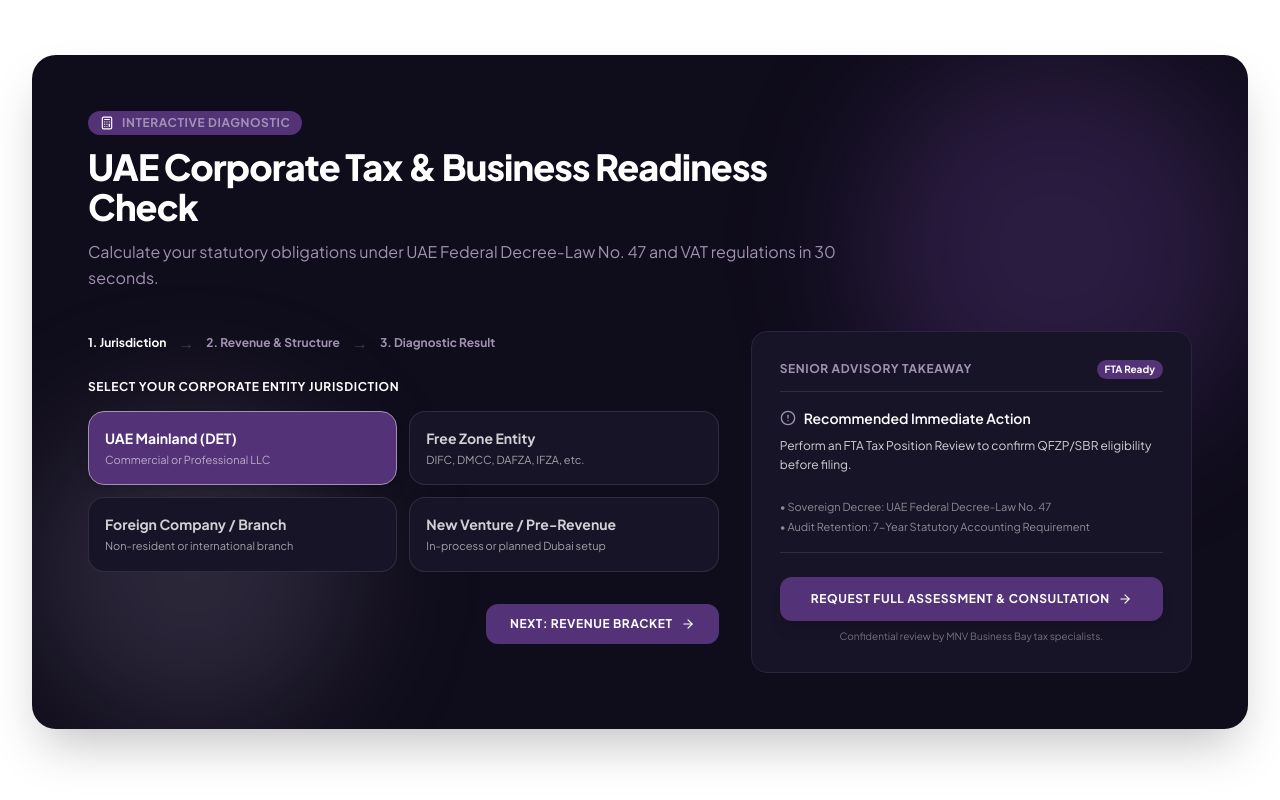
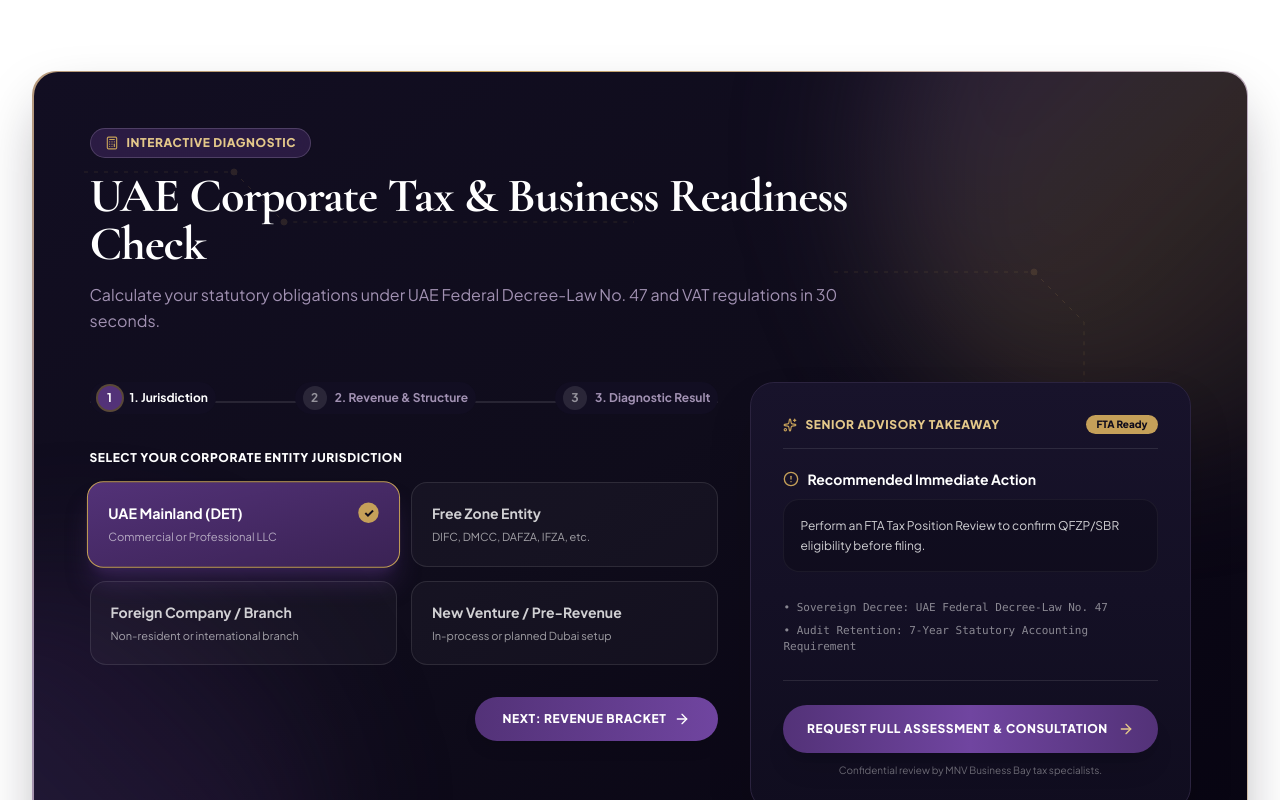
Before and after one commit to yaratul/mnv-associates-concept, a Next.js app: page / in a window 1280 px wide. Shown: the part 2840-3640 px from the top of the page. Built offline with nearby package versions, Linux system fonts and the light colour scheme.

Commit message:
feat(ui): update TaxReadinessWidget with dark aurora background and circuit lines

```diff
--- a/components/TaxReadinessWidget.tsx
+++ b/components/TaxReadinessWidget.tsx
@@ -1,7 +1,7 @@
 "use client";
 
 import { useState } from "react";
-import { Calculator, ArrowRight, RotateCcw, AlertCircle, FileCheck2 } from "lucide-react";
+import { Calculator, ArrowRight, RotateCcw, AlertCircle, FileCheck2, Sparkles, Check } from "lucide-react";
 
 interface TaxReadinessWidgetProps {
   onOpenConsultationWithData: (summary: string) => void;
@@ -51,18 +51,45 @@ export default function TaxReadinessWidget({ onOpenConsultationWithData }: TaxRe
   };
 
   return (
-    <section id="tax-readiness" className="py-20 bg-white border-b border-[#EBE5F1] relative">
+    <section id="tax-readiness" className="py-24 bg-white border-b border-[#EBE5F1] relative">
       <div className="max-w-7xl mx-auto px-4 sm:px-6 lg:px-8">
-        <div className="rounded-3xl bg-[#0F0C1B] text-white p-8 sm:p-12 lg:p-14 shadow-2xl relative overflow-hidden">
-          <div className="absolute top-0 right-0 w-96 h-96 bg-[#533278]/40 blur-3xl pointer-events-none rounded-full" />
-          <div className="absolute bottom-0 left-0 w-80 h-80 bg-[#A191B2]/20 blur-3xl pointer-events-none rounded-full" />
+        {/* Exterior Rotating Conic Light Border Container */}
+        <div className="conic-border-glow-dark p-[1.5px] rounded-3xl shadow-[0_25px_60px_-15px_rgba(15,12,27,0.4)]">
+          <div className="rounded-3xl bg-gradient-to-br from-[#120E22] via-[#0F0C1B] to-[#080512] text-white p-8 sm:p-12 lg:p-14 relative overflow-hidden">
+            {/* Layer 1: Aurora Flow Gradients */}
+            <div
+              className="absolute -top-40 -right-40 w-[550px] h-[550px] bg-gradient-to-br from-[#533278]/40 via-[#C5A059]/20 to-transparent blur-3xl pointer-events-none rounded-full animate-blob-1"
+              aria-hidden="true"
+            />
+            <div
+              className="absolute -bottom-40 -left-40 w-[500px] h-[500px] bg-gradient-to-tr from-[#245788]/30 via-[#533278]/25 to-transparent blur-3xl pointer-events-none rounded-full animate-blob-2"
+              aria-hidden="true"
+            />
 
-          <div className="max-w-3xl space-y-3 relative z-10">
-            <div className="inline-flex items-center gap-2 px-3 py-1 rounded-full bg-[#533278] text-[#A191B2] text-xs font-bold uppercase tracking-wider">
-              <Calculator className="w-3.5 h-3.5 text-white" />
+            {/* Layer 2: Blueprint Circuit Trace Lines (SVG) */}
+            <svg
+              className="absolute inset-0 w-full h-full pointer-events-none opacity-15 stroke-[#C5A059]"
+              fill="none"
+              xmlns="http://www.w3.org/2000/svg"
+              aria-hidden="true"
+            >
+              <path
+                d="M 50 100 H 200 L 250 150 H 600 M 800 200 H 1000 L 1050 250 V 400"
+                strokeWidth="1"
+                strokeDasharray="4 6"
+              />
+              <circle cx="200" cy="100" r="3" fill="#C5A059" />
+              <circle cx="250" cy="150" r="3" fill="#C5A059" />
+              <circle cx="1000" cy="200" r="3" fill="#C5A059" />
+            </svg>
+
+            {/* Header Content */}
+            <div className="max-w-3xl space-y-3.5 relative z-10">
+              <div className="inline-flex items-center gap-2 px-3.5 py-1.5 rounded-full bg-[#533278]/40 border border-[#A191B2]/30 text-[#E4C88A] text-xs font-extrabold uppercase tracking-wider backdrop-blur-md">
+                <Calculator className="w-3.5 h-3.5 text-[#C5A059]" />
                 Interactive Diagnostic
               </div>
-            <h2 className="text-3xl sm:text-4xl font-extrabold tracking-tight text-white">
+              <h2 className="text-3xl sm:text-4xl lg:text-5xl font-extrabold tracking-tight text-white font-display">
                 UAE Corporate Tax & Business Readiness Check
               </h2>
               <p className="text-sm sm:text-base text-[#A191B2] leading-relaxed">
@@ -70,28 +97,76 @@ export default function TaxReadinessWidget({ onOpenConsultationWithData }: TaxRe
               </p>
             </div>
 
-          <div className="mt-10 grid grid-cols-1 lg:grid-cols-12 gap-8 relative z-10">
-            <div className="lg:col-span-7 space-y-6">
-              <div className="flex items-center gap-3">
+            {/* Steps & Results Grid */}
+            <div className="mt-12 grid grid-cols-1 lg:grid-cols-12 gap-8 relative z-10">
+              {/* Left Controls (7 cols) */}
+              <div className="lg:col-span-7 space-y-7">
+                {/* Connecting Step Indicator Bar */}
+                <div className="relative flex items-center justify-between pb-2">
+                  <div className="absolute top-1/2 left-0 right-0 -translate-y-1/2 h-[2px] bg-white/10 z-0" />
+                  <div
+                    className="absolute top-1/2 left-0 -translate-y-1/2 h-[2.5px] bg-gradient-to-r from-[#533278] via-[#7045A0] to-[#C5A059] z-0 transition-all duration-500 ease-[cubic-bezier(0.22,1,0.36,1)]"
+                    style={{
+                      width: step === 1 ? "0%" : step === 2 ? "50%" : "100%",
+                    }}
+                  />
+
+                  {/* Step 1 Node */}
+                  <div className="relative z-10 flex items-center gap-2 bg-[#120E22] px-2 py-1 rounded-full">
+                    <span
+                      className={`w-6 h-6 rounded-full flex items-center justify-center text-xs font-bold transition-all ${
+                        step >= 1
+                          ? "bg-[#533278] text-white ring-2 ring-[#C5A059]/40"
+                          : "bg-white/10 text-white/50"
+                      }`}
+                    >
+                      1
+                    </span>
                     <span className={`text-xs font-bold ${step === 1 ? "text-white" : "text-[#A191B2]"}`}>
                       1. Jurisdiction
                     </span>
-                <span className="text-white/20">→</span>
+                  </div>
+
+                  {/* Step 2 Node */}
+                  <div className="relative z-10 flex items-center gap-2 bg-[#120E22] px-2 py-1 rounded-full">
+                    <span
+                      className={`w-6 h-6 rounded-full flex items-center justify-center text-xs font-bold transition-all ${
+                        step >= 2
+                          ? "bg-[#533278] text-white ring-2 ring-[#C5A059]/40"
+                          : "bg-white/10 text-white/50"
+                      }`}
+                    >
+                      2
+                    </span>
                     <span className={`text-xs font-bold ${step === 2 ? "text-white" : "text-[#A191B2]"}`}>
                       2. Revenue & Structure
                     </span>
-                <span className="text-white/20">→</span>
-                <span className={`text-xs font-bold ${step === 3 ? "text-[#C5A059]" : "text-[#A191B2]"}`}>
+                  </div>
+
+                  {/* Step 3 Node */}
+                  <div className="relative z-10 flex items-center gap-2 bg-[#120E22] px-2 py-1 rounded-full">
+                    <span
+                      className={`w-6 h-6 rounded-full flex items-center justify-center text-xs font-bold transition-all ${
+                        step === 3
+                          ? "bg-[#C5A059] text-[#0F0C1B] ring-2 ring-white/50"
+                          : "bg-white/10 text-white/50"
+                      }`}
+                    >
+                      3
+                    </span>
+                    <span className={`text-xs font-bold ${step === 3 ? "text-[#E4C88A]" : "text-[#A191B2]"}`}>
                       3. Diagnostic Result
                     </span>
                   </div>
+                </div>
 
+                {/* Step 1: Jurisdiction Selector */}
                 {step === 1 && (
-                <div className="space-y-4 animate-in fade-in duration-200">
-                  <label className="text-xs font-bold text-white uppercase tracking-wider block">
+                  <div className="space-y-4 animate-in fade-in slide-in-from-left-4 duration-300">
+                    <label className="text-xs font-extrabold text-white uppercase tracking-wider block">
                       Select Your Corporate Entity Jurisdiction
                     </label>
-                  <div className="grid grid-cols-1 sm:grid-cols-2 gap-3">
+                    <div className="grid grid-cols-1 sm:grid-cols-2 gap-3.5">
                       {[
                         { id: "mainland", label: "UAE Mainland (DET)", desc: "Commercial or Professional LLC" },
                         { id: "freezone", label: "Free Zone Entity", desc: "DIFC, DMCC, DAFZA, IFZA, etc." },
@@ -102,14 +177,21 @@ export default function TaxReadinessWidget({ onOpenConsultationWithData }: TaxRe
                           key={item.id}
                           type="button"
                           onClick={() => setEntityType(item.id)}
-                        className={`p-4 rounded-2xl text-left border transition-all ${
+                          className={`relative p-5 rounded-2xl text-left border transition-all duration-300 ease-[cubic-bezier(0.22,1,0.36,1)] group ${
                             entityType === item.id
-                            ? "bg-[#533278] border-[#A191B2] text-white shadow-lg"
-                            : "bg-[#181427] border-white/10 text-white/80 hover:bg-[#2B233F]"
+                              ? "bg-gradient-to-br from-[#533278] to-[#3A2254] border-[#C5A059] text-white shadow-xl shadow-[#533278]/40 scale-[1.02]"
+                              : "bg-white/[0.03] border-white/10 text-white/80 hover:bg-white/[0.07] hover:border-[#A191B2]/50"
                           }`}
                         >
-                        <div className="text-sm font-bold">{item.label}</div>
-                        <div className="text-[11px] text-white/60 mt-1">{item.desc}</div>
+                          <div className="flex items-center justify-between">
+                            <span className="text-sm font-bold">{item.label}</span>
+                            {entityType === item.id && (
+                              <span className="w-5 h-5 rounded-full bg-[#C5A059] text-[#0F0C1B] flex items-center justify-center text-xs font-extrabold">
+                                ✓
+                              </span>
+                            )}
+                          </div>
+                          <div className="text-[11px] text-white/60 mt-1.5">{item.desc}</div>
                         </button>
                       ))}
                     </div>
@@ -118,21 +200,22 @@ export default function TaxReadinessWidget({ onOpenConsultationWithData }: TaxRe
                       <button
                         type="button"
                         onClick={() => setStep(2)}
-                      className="flex items-center gap-2 text-xs font-bold uppercase tracking-wider text-white bg-[#533278] hover:bg-[#7045A0] px-6 py-3 rounded-xl transition-all"
+                        className="flex items-center gap-2 text-xs font-extrabold uppercase tracking-wider text-white bg-gradient-to-r from-[#533278] to-[#7045A0] hover:from-[#7045A0] hover:to-[#533278] px-7 py-3.5 rounded-full transition-all duration-300 shadow-lg shimmer-sweep"
                       >
                         <span>Next: Revenue Bracket</span>
-                      <ArrowRight className="w-3.5 h-3.5" />
+                        <ArrowRight className="w-4 h-4" />
                       </button>
                     </div>
                   </div>
                 )}
 
+                {/* Step 2: Revenue Bracket & Related Parties */}
                 {step === 2 && (
-                <div className="space-y-4 animate-in fade-in duration-200">
-                  <label className="text-xs font-bold text-white uppercase tracking-wider block">
+                  <div className="space-y-4 animate-in fade-in slide-in-from-right-4 duration-300">
+                    <label className="text-xs font-extrabold text-white uppercase tracking-wider block">
                       Annual Gross Revenue (AED)
                     </label>
-                  <div className="grid grid-cols-1 sm:grid-cols-3 gap-3">
+                    <div className="grid grid-cols-1 sm:grid-cols-3 gap-3.5">
                       {[
                         { id: "tier1", label: "Below AED 375K", desc: "Startup / Micro" },
                         { id: "tier2", label: "AED 375K – 3M", desc: "Growing SME" },
@@ -142,10 +225,10 @@ export default function TaxReadinessWidget({ onOpenConsultationWithData }: TaxRe
                           key={tier.id}
                           type="button"
                           onClick={() => setRevenueTier(tier.id)}
-                        className={`p-4 rounded-2xl text-left border transition-all ${
+                          className={`relative p-4 rounded-2xl text-left border transition-all duration-300 ease-[cubic-bezier(0.22,1,0.36,1)] ${
                             revenueTier === tier.id
-                            ? "bg-[#533278] border-[#A191B2] text-white shadow-lg"
-                            : "bg-[#181427] border-white/10 text-white/80 hover:bg-[#2B233F]"
+                              ? "bg-gradient-to-br from-[#533278] to-[#3A2254] border-[#C5A059] text-white shadow-xl shadow-[#533278]/40 scale-[1.02]"
+                              : "bg-white/[0.03] border-white/10 text-white/80 hover:bg-white/[0.07] hover:border-[#A191B2]/50"
                           }`}
                         >
                           <div className="text-sm font-bold">{tier.label}</div>
@@ -154,17 +237,22 @@ export default function TaxReadinessWidget({ onOpenConsultationWithData }: TaxRe
                       ))}
                     </div>
 
+                    {/* Related Parties Checkbox with Luxury Glow Frame */}
                     <div className="pt-2">
-                    <label className="flex items-center gap-3 p-3.5 rounded-xl bg-[#181427] border border-white/10 cursor-pointer">
+                      <label className="flex items-center gap-3.5 p-4 rounded-2xl bg-white/[0.03] border border-white/10 hover:border-[#C5A059]/50 transition-colors cursor-pointer group">
                         <input
                           type="checkbox"
                           checked={hasRelatedParties}
                           onChange={(e) => setHasRelatedParties(e.target.checked)}
-                        className="w-4 h-4 rounded text-[#533278] focus:ring-[#533278]"
+                          className="w-4 h-4 rounded text-[#533278] focus:ring-[#C5A059] accent-[#533278]"
                         />
                         <div className="text-xs">
-                        <span className="font-semibold text-white">We have related-party intercompany transactions</span>
-                        <p className="text-[11px] text-white/50">Cross-border management fees, intercompany loans, or shared services</p>
+                          <span className="font-semibold text-white group-hover:text-[#E4C88A] transition-colors">
+                            We have related-party intercompany transactions
+                          </span>
+                          <p className="text-[11px] text-white/50">
+                            Cross-border management fees, intercompany loans, or shared services
+                          </p>
                         </div>
                       </label>
                     </div>
@@ -173,98 +261,100 @@ export default function TaxReadinessWidget({ onOpenConsultationWithData }: TaxRe
                       <button
                         type="button"
                         onClick={() => setStep(1)}
-                      className="text-xs font-semibold text-white/60 hover:text-white"
+                        className="text-xs font-bold text-white/60 hover:text-white uppercase tracking-wider transition-colors"
                       >
                         ← Back
                       </button>
                       <button
                         type="button"
                         onClick={() => setStep(3)}
-                      className="flex items-center gap-2 text-xs font-bold uppercase tracking-wider text-white bg-[#533278] hover:bg-[#7045A0] px-6 py-3 rounded-xl transition-all"
+                        className="flex items-center gap-2 text-xs font-extrabold uppercase tracking-wider text-white bg-gradient-to-r from-[#533278] to-[#7045A0] hover:from-[#7045A0] hover:to-[#533278] px-7 py-3.5 rounded-full transition-all duration-300 shadow-lg shimmer-sweep"
                       >
                         <span>Generate Diagnostic</span>
-                      <ArrowRight className="w-3.5 h-3.5" />
+                        <ArrowRight className="w-4 h-4" />
                       </button>
                     </div>
                   </div>
                 )}
 
+                {/* Step 3: Diagnostic Result Cards */}
                 {step === 3 && (
-                <div className="space-y-4 animate-in fade-in duration-200">
-                  <div className="flex items-center justify-between">
-                    <span className="text-xs font-bold uppercase tracking-wider text-emerald-400 flex items-center gap-1.5">
+                  <div className="space-y-4 animate-in fade-in zoom-in-95 duration-300">
+                    <div className="flex items-center justify-between pb-1">
+                      <span className="text-xs font-extrabold uppercase tracking-wider text-emerald-400 flex items-center gap-2">
                         <FileCheck2 className="w-4 h-4" /> Assessment Calculated
                       </span>
                       <button
                         type="button"
                         onClick={() => setStep(1)}
-                      className="flex items-center gap-1 text-[11px] text-white/60 hover:text-white"
+                        className="flex items-center gap-1.5 text-xs text-[#E4C88A] hover:text-white transition-colors"
                       >
-                      <RotateCcw className="w-3 h-3" /> Reset
+                        <RotateCcw className="w-3.5 h-3.5" /> Reset
                       </button>
                     </div>
 
-                  <div className="space-y-2.5">
-                    <div className="p-3.5 rounded-2xl bg-[#181427] border border-white/10 space-y-1">
-                      <span className="text-[11px] font-bold uppercase tracking-wider text-[#A191B2]">
+                    <div className="space-y-3">
+                      <div className="p-4 rounded-2xl bg-white/[0.04] border border-white/10 space-y-1">
+                        <span className="text-[11px] font-extrabold uppercase tracking-wider text-[#E4C88A]">
                           1. Corporate Tax Status
                         </span>
-                      <p className="text-xs text-white font-medium">{results.ctStatus}</p>
+                        <p className="text-xs text-white font-medium leading-relaxed">{results.ctStatus}</p>
                       </div>
 
-                    <div className="p-3.5 rounded-2xl bg-[#181427] border border-white/10 space-y-1">
-                      <span className="text-[11px] font-bold uppercase tracking-wider text-[#A191B2]">
+                      <div className="p-4 rounded-2xl bg-white/[0.04] border border-white/10 space-y-1">
+                        <span className="text-[11px] font-extrabold uppercase tracking-wider text-[#A191B2]">
                           2. VAT Compliance Threshold
                         </span>
-                      <p className="text-xs text-white font-medium">{results.vatStatus}</p>
+                        <p className="text-xs text-white font-medium leading-relaxed">{results.vatStatus}</p>
                       </div>
 
-                    <div className="p-3.5 rounded-2xl bg-[#181427] border border-white/10 space-y-1">
-                      <span className="text-[11px] font-bold uppercase tracking-wider text-[#A191B2]">
+                      <div className="p-4 rounded-2xl bg-white/[0.04] border border-white/10 space-y-1">
+                        <span className="text-[11px] font-extrabold uppercase tracking-wider text-[#A191B2]">
                           3. Transfer Pricing & Governance
                         </span>
-                      <p className="text-xs text-white font-medium">{results.tpStatus}</p>
+                        <p className="text-xs text-white font-medium leading-relaxed">{results.tpStatus}</p>
                       </div>
                     </div>
                   </div>
                 )}
               </div>
 
-            <div className="lg:col-span-5 flex flex-col justify-between p-6 sm:p-7 rounded-2xl bg-[#181427] border border-[#2B233F]">
-              <div className="space-y-4">
-                <div className="flex items-center justify-between pb-3 border-b border-white/10">
-                  <span className="text-xs font-bold uppercase tracking-wider text-[#A191B2]">
-                    Senior Advisory Takeaway
+              {/* Right Summary Box (5 cols) with Champagne Gold Accents */}
+              <div className="lg:col-span-5 flex flex-col justify-between p-7 sm:p-8 rounded-3xl bg-gradient-to-b from-[#18132B] to-[#100D1F] border border-[#2B233F] shadow-2xl relative">
+                <div className="space-y-5">
+                  <div className="flex items-center justify-between pb-3.5 border-b border-white/10">
+                    <span className="text-xs font-extrabold uppercase tracking-wider text-[#E4C88A] flex items-center gap-2">
+                      <Sparkles className="w-3.5 h-3.5 text-[#C5A059]" /> Senior Advisory Takeaway
                     </span>
-                  <span className="text-[10px] bg-[#533278] text-white px-2 py-0.5 rounded-full font-bold">
+                    <span className="text-[10px] bg-[#C5A059] text-[#0F0C1B] px-2.5 py-0.5 rounded-full font-extrabold">
                       FTA Ready
                     </span>
                   </div>
 
-                <div className="space-y-2">
-                  <div className="text-sm font-semibold text-white flex items-center gap-2">
-                    <AlertCircle className="w-4 h-4 text-[#A191B2]" />
+                  <div className="space-y-2.5">
+                    <div className="text-sm font-bold text-white flex items-center gap-2">
+                      <AlertCircle className="w-4 h-4 text-[#C5A059]" />
                       <span>Recommended Immediate Action</span>
                     </div>
-                  <p className="text-xs text-white/80 leading-relaxed">
+                    <p className="text-xs text-white/80 leading-relaxed font-normal bg-black/20 p-4 rounded-2xl border border-white/5">
                       {results.recommendedAction}
                     </p>
                   </div>
 
-                <div className="text-[11px] text-white/50 pt-2 space-y-1">
+                  <div className="text-[11px] text-white/50 pt-2 space-y-1.5 font-mono">
                     <div>• Sovereign Decree: UAE Federal Decree-Law No. 47</div>
                     <div>• Audit Retention: 7-Year Statutory Accounting Requirement</div>
                   </div>
                 </div>
 
-              <div className="pt-6 mt-4 border-t border-white/10 space-y-2">
+                <div className="pt-6 mt-6 border-t border-white/10 space-y-2.5">
                   <button
                     type="button"
                     onClick={handleConsultation}
-                  className="w-full flex items-center justify-center gap-2 text-xs font-bold uppercase tracking-wider text-white bg-[#533278] hover:bg-[#7045A0] py-3.5 rounded-xl shadow-lg transition-all"
+                    className="w-full flex items-center justify-center gap-2.5 text-xs font-extrabold uppercase tracking-wider text-white bg-gradient-to-r from-[#533278] via-[#7045A0] to-[#533278] hover:from-[#7045A0] hover:to-[#533278] py-4 rounded-full shadow-xl transition-all duration-300 shimmer-sweep active:scale-[0.98]"
                   >
                     <span>Request Full Assessment & Consultation</span>
-                  <ArrowRight className="w-3.5 h-3.5" />
+                    <ArrowRight className="w-4 h-4 text-[#E4C88A]" />
                   </button>
                   <div className="text-center text-[10px] text-white/40">
                     Confidential review by MNV Business Bay tax specialists.
@@ -274,6 +364,7 @@ export default function TaxReadinessWidget({ onOpenConsultationWithData }: TaxRe
             </div>
           </div>
         </div>
+      </div>
     </section>
   );
 }
```
Lines whose indentation alone changed are shown as unchanged.
